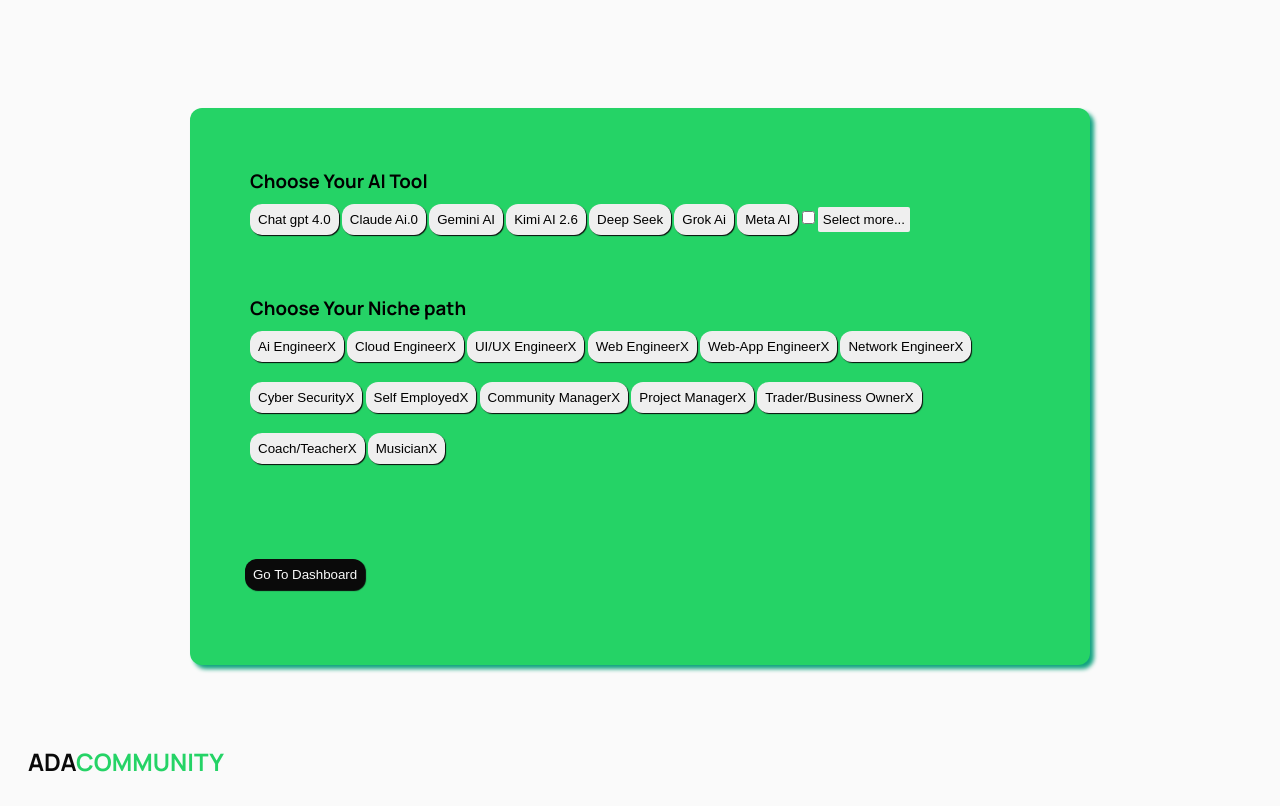
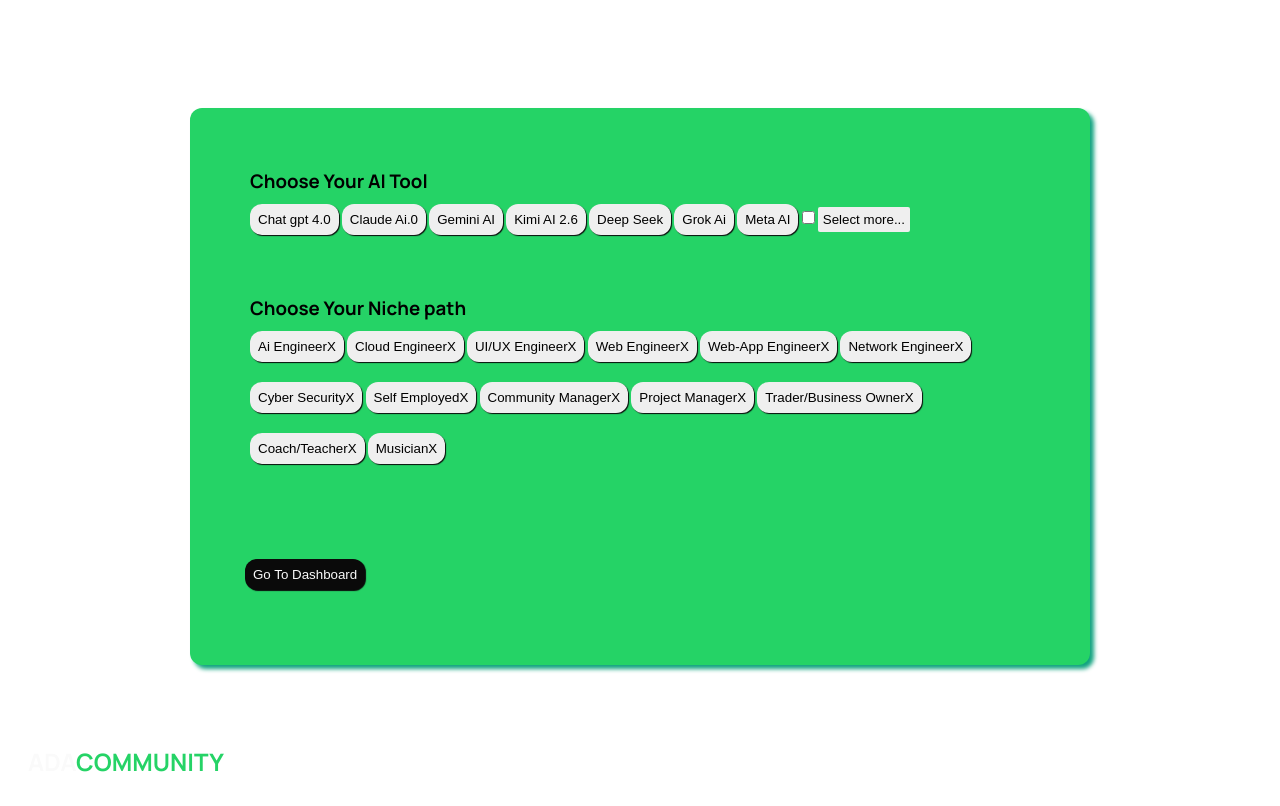
Before and after one commit to Snow-Works/ADA-COMMUNITY-WE-APP, a website: page roadmap.html in a window 1280 px wide. Drawn offline with Linux system fonts and the light colour scheme.

```diff
--- a/roadmap.css
+++ b/roadmap.css
@@ -11,7 +11,7 @@
     scroll-behavior: smooth;
     padding: 14px;
     font-family: manrope;
-    background: var(--navlink);
+    background: var(--navcontainered);
 }
 
 :root {
@@ -122,5 +122,5 @@
 }
 
 #logo {
-    color: var(--navcontainer);
+    color: var(--navlink);
 }
```
